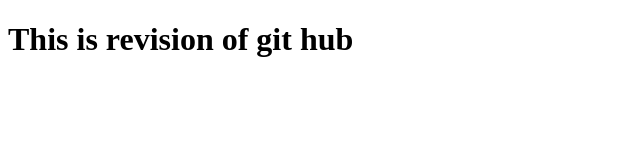
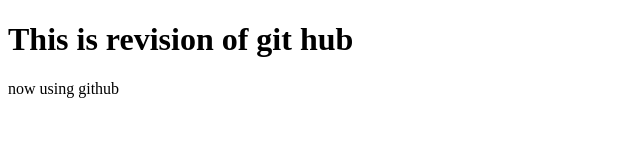
Before and after one commit to gurjeetsidhu/Sidhu, a plain HTML site: page index.html in a window 1280 px wide. Shown: the whole page, without its empty margins (0-640 px from the left). Drawn offline with Linux system fonts and the light colour scheme.

Commit message:
Update index.html
updated index.html in github

```diff
--- a/index.html
+++ b/index.html
@@ -7,6 +7,8 @@
 </head>
 <body>
     <h1>This is revision of git hub</h1>
+    now using github
+
 
 </body>
 </html>
```
